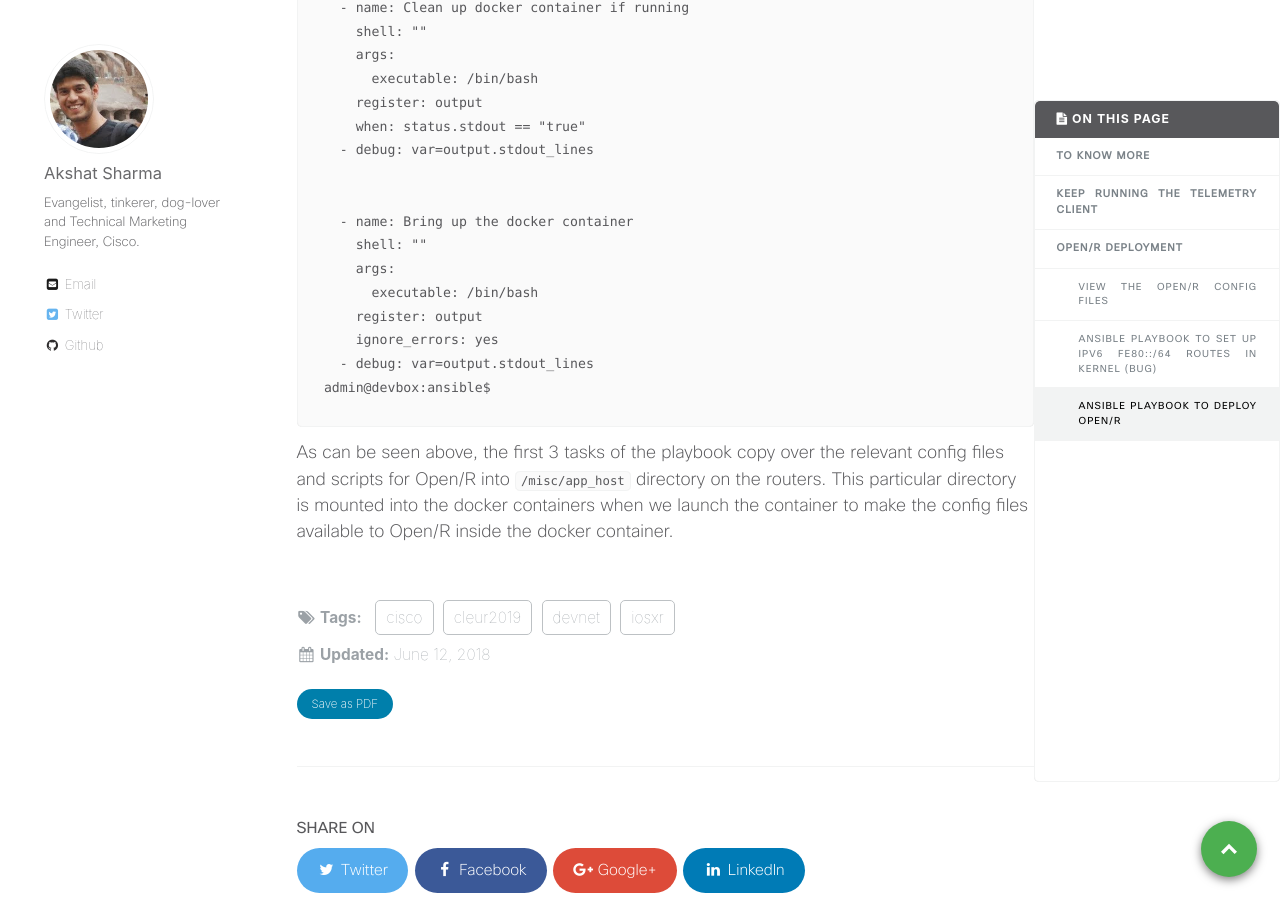
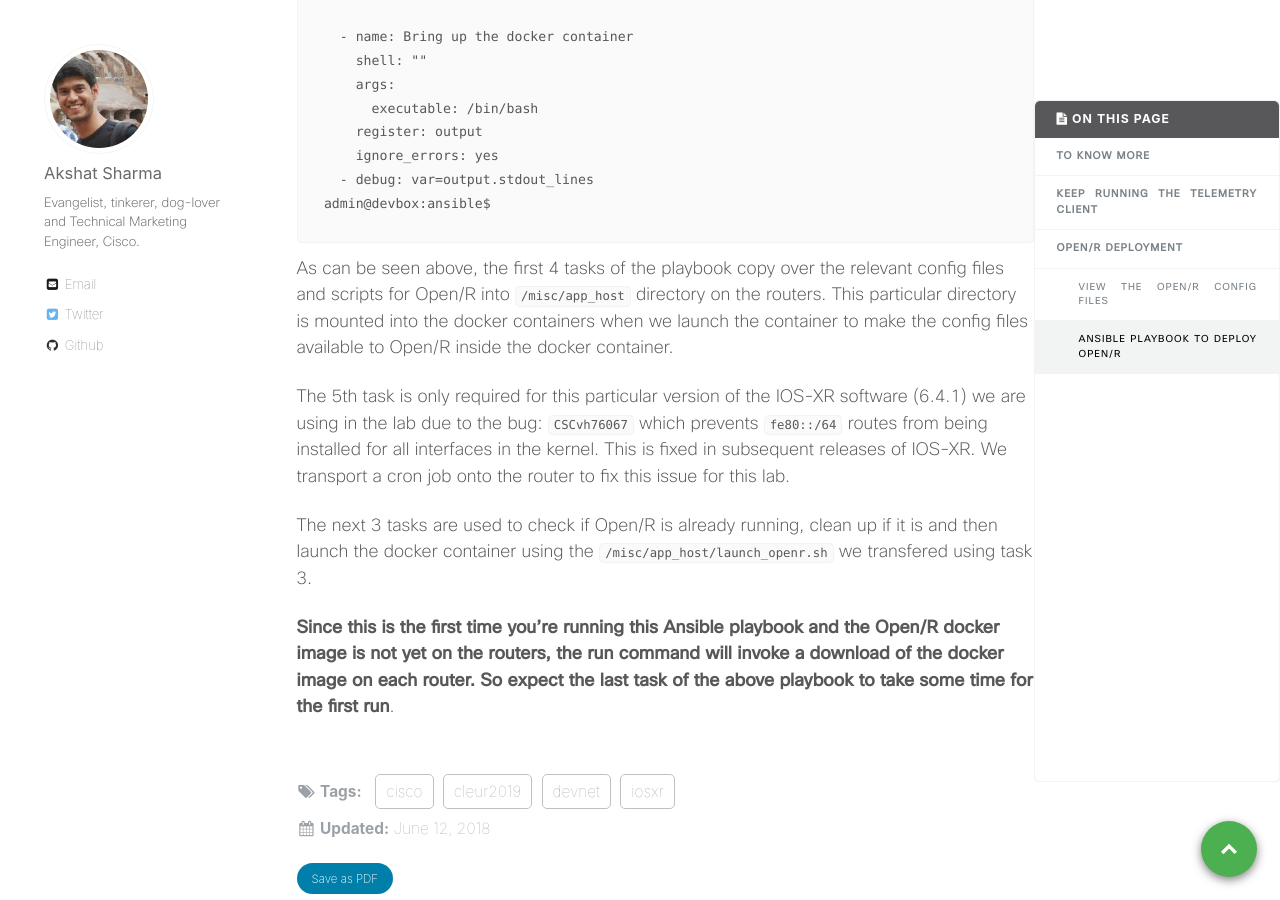
Before and after one commit to nanog75/hackathon, a Jekyll site: the page built from _wkinstructions/2019-01-30-step-2-playing-iosxr-Yang-Models.md, in a window 1280 px wide and 900 px high, scrolled down 7292 px. Built offline with Jekyll 4.4.1, drawn with Linux system fonts in a browser that asks for light colours; comment, search, counter and statistics services are not loaded; some of the changed text lies outside the part shown.

Commit message:
Update 2019-01-30-step-2-playing-iosxr-Yang-Models.md

````diff
--- a/_wkinstructions/2019-01-30-step-2-playing-iosxr-Yang-Models.md
+++ b/_wkinstructions/2019-01-30-step-2-playing-iosxr-Yang-Models.md
@@ -183,12 +183,6 @@ admin@devbox:openr$
 4. The `increment_ipv4_prefix*.py` script is an optional script we use to push a large set of routes into the configuration file for Open/R to advertise.
 
 
-### Ansible Playbook to set up IPv6 Fe80::/64 routes in Kernel (Bug)
-
-This particular playbook is only required for this particular version of the IOS-XR software (6.4.1) we are using in the lab.
-
-There is a particular
-
 
 
 
@@ -299,4 +293,14 @@ admin@devbox:ansible$ cat docker_bringup.yml
 admin@devbox:ansible$
 ```
 
-As can be seen above, the first 3 tasks of the playbook copy over the relevant config files and scripts for Open/R into `/misc/app_host` directory on the routers. This particular directory is mounted into the docker containers when we launch the container to make the config files available to Open/R inside the docker container.
+As can be seen above, the first 4 tasks of the playbook copy over the relevant config files and scripts for Open/R into `/misc/app_host` directory on the routers. This particular directory is mounted into the docker containers when we launch the container to make the config files available to Open/R inside the docker container.
+
+The 5th task is only required for this particular version of the IOS-XR software (6.4.1) we are using in the lab due to the bug: `CSCvh76067` which prevents `fe80::/64` routes from being installed for all interfaces in the kernel. This is fixed in subsequent releases of IOS-XR.
+We transport a cron job onto the router to fix this issue for this lab.
+
+The next 3 tasks are used to check if Open/R is already running, clean up if it is and then launch the docker container using the `/misc/app_host/launch_openr.sh` we transfered using task 3.
+
+
+
+**Since this is the first time you're running this Ansible playbook and the Open/R docker image is not yet on the routers, the run command will invoke a download of the docker image on each router. So expect the last task of the above playbook to take some time for the first run**.
+{:. notice--danger}
````
